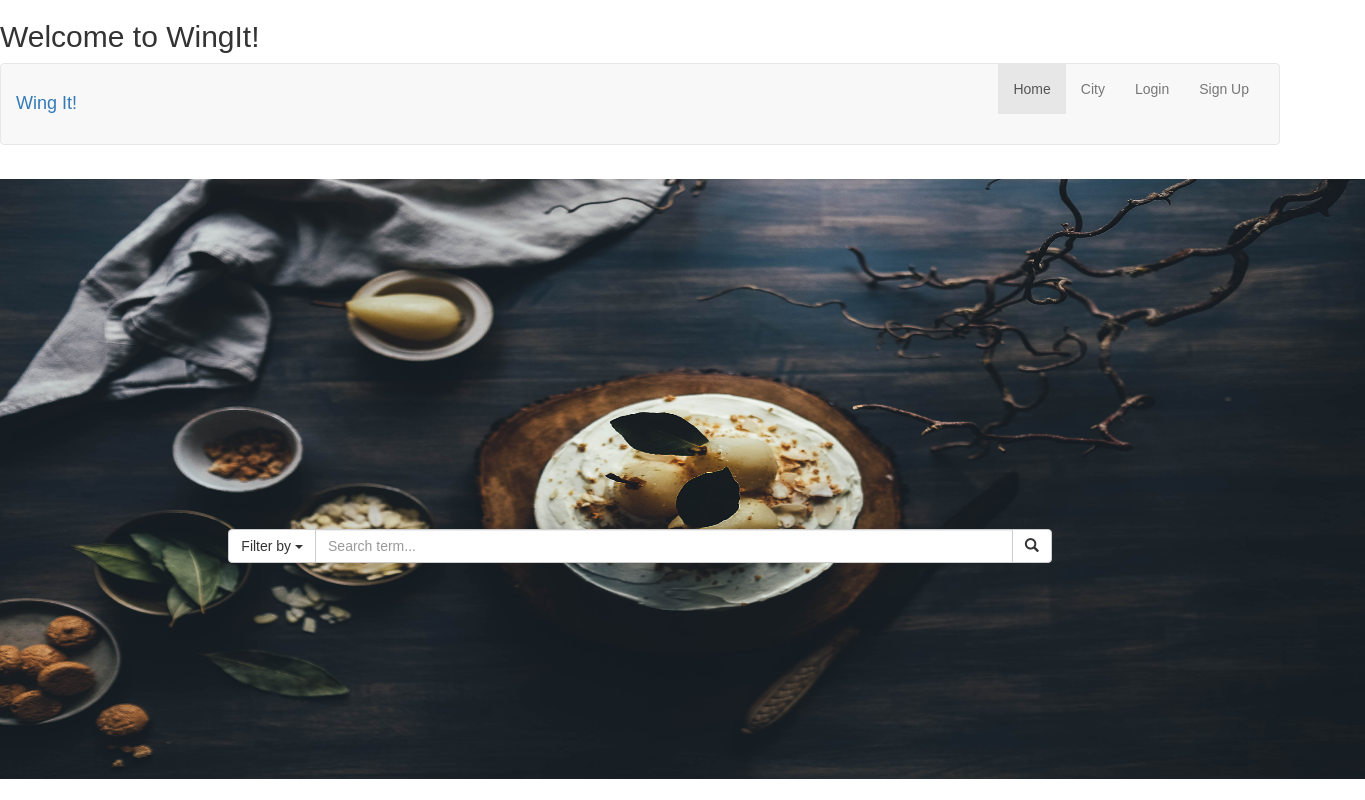
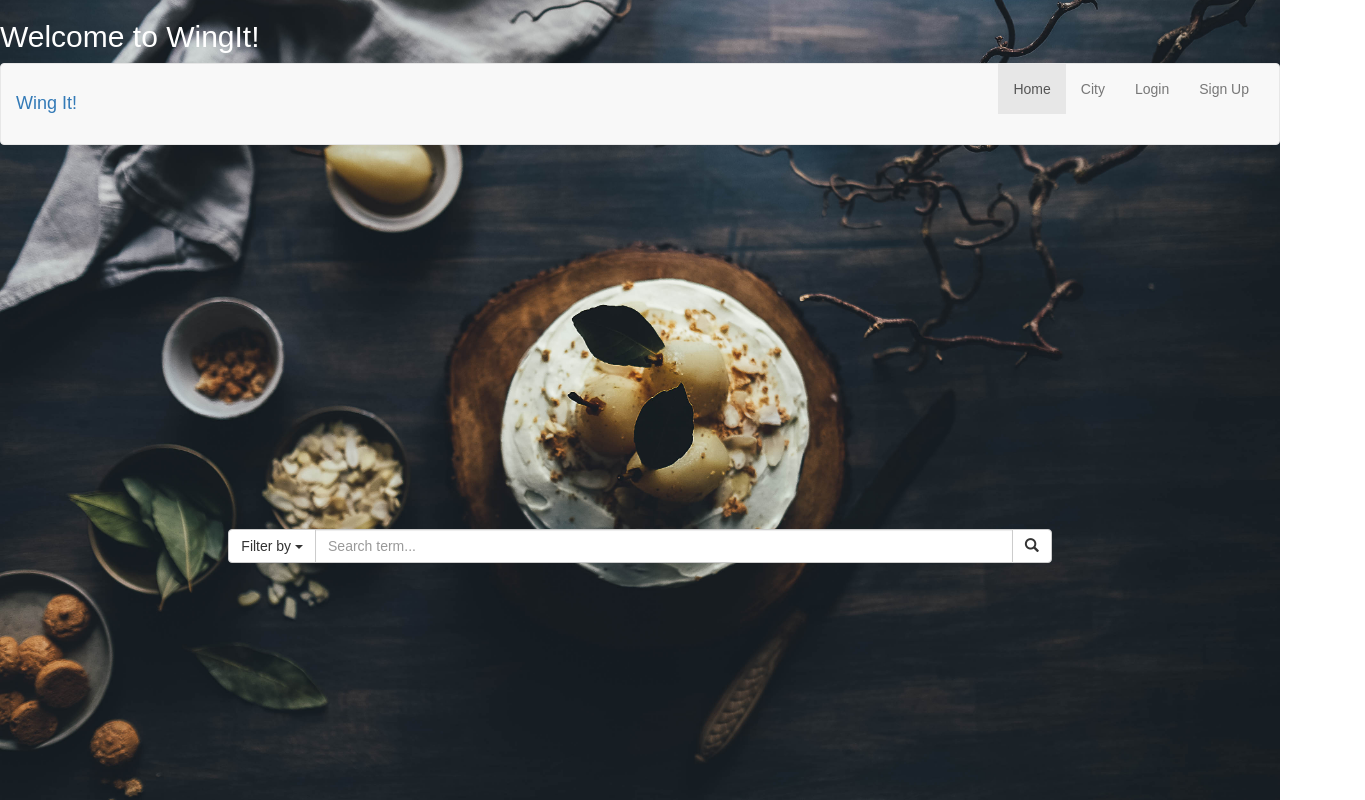
Before and after one commit to bmteclabscom/WingIT, a React (Create React App) app: page / in a window 1280 px wide. Shown: the whole page, 1365 px wide, since content can reach past the window. Built offline with nearby package versions, Linux system fonts and the light colour scheme.

Commit message:
Set up foreman so that we can run nodemon and mongod and react with one command

```diff
--- a/models/index.js
+++ b/models/index.js
@@ -1,10 +1,10 @@
 var mongoose = require('mongoose');
-mongoose.connect('mongodb://localhost/wingit_test');
+mongoose.connect('mongodb://teamwingit:password123@ds147789.mlab.com:47789/wingitapp');
 
 var City = require('./CityModel'),
     User = require('./UserModel'),
-    Post = require('./PostModel'),
-    Comment = require('./CommentModel');
+    Post = require('./PostModel');
+    // Comment = require('./CommentModel');
 
     module.exports.City = City;
     module.exports.User = User;
--- a/package.json
+++ b/package.json
@@ -17,6 +17,7 @@
   },
   "scripts": {
     "start": "react-scripts start",
+    "start-dev": "nf start -p 3000",
     "build": "react-scripts build",
     "test": "react-scripts test --env=jsdom",
     "eject": "react-scripts eject"
--- a/public/stylesCSS/index.css
+++ /dev/null
@@ -1,5 +0,0 @@
-body {
-  margin: 0;
-  padding: 0;
-  font-family: sans-serif;
-}
--- a/src/components/Main.js
+++ b/src/components/Main.js
@@ -1,8 +1,7 @@
 import React, { Component } from 'react';
-import MainP from './MainP.jpg'; // relative path to image
 import Nav from './Nav.js';
 import Search from './Search.js';
-import style from './index.css';
+import './index.css';
 
 class Main extends Component {
   render() {
@@ -10,7 +9,6 @@ class Main extends Component {
     <div className="mainPage">
       <Nav/>
       <Search/>
-            <img src={MainP} width="1365px" height="600px" alt={"main"} className="photo1"/>
     </div>
     )
   }
--- a/src/components/index.css
+++ b/src/components/index.css
@@ -1,5 +1,10 @@
 body {
-
+  background: url('./MainP.jpg') no-repeat center fixed;
+  -webkit-background-size: cover;
+  -moz-background-size: cover;
+  -o-background-size: cover;
+  background-size: cover;
+  color: white;
   padding: 0;
   font-family: sans-serif;
 }
```
Also changed, not shown: server.js (+12 -27 lines), 1 other file (tests, documents, lock files or other folders). Lines whose indentation alone changed are shown as unchanged.
